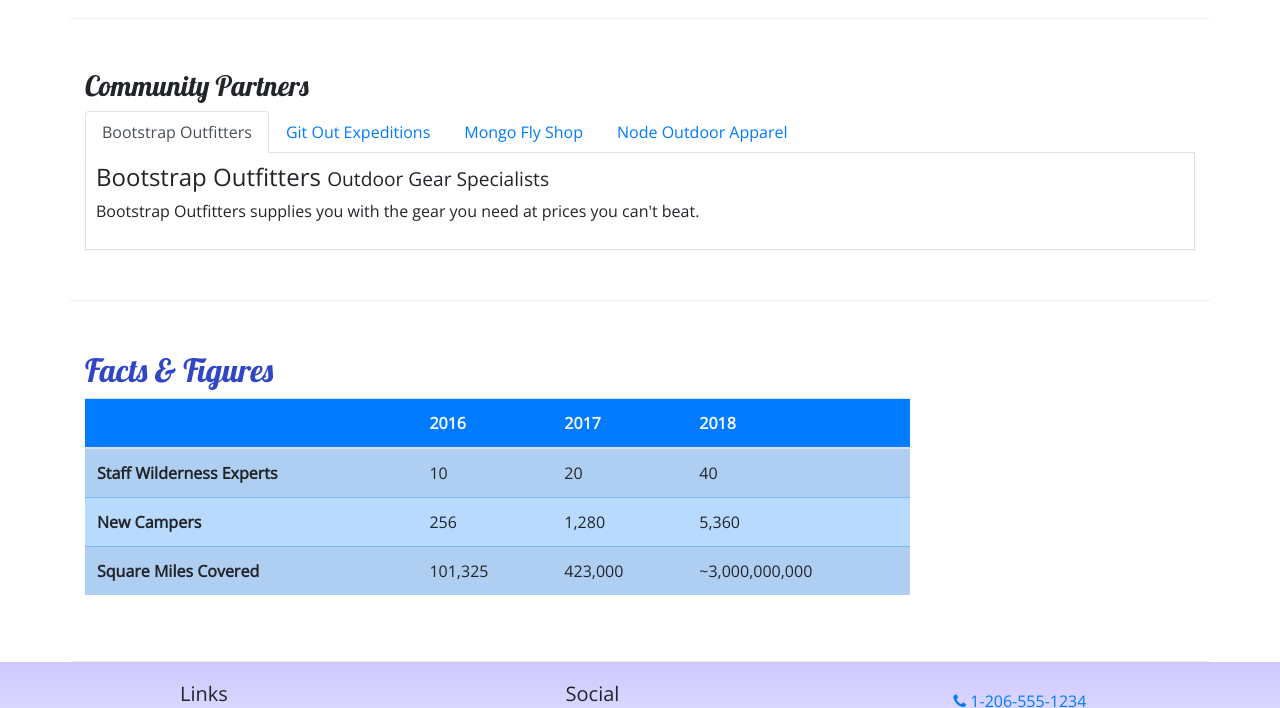
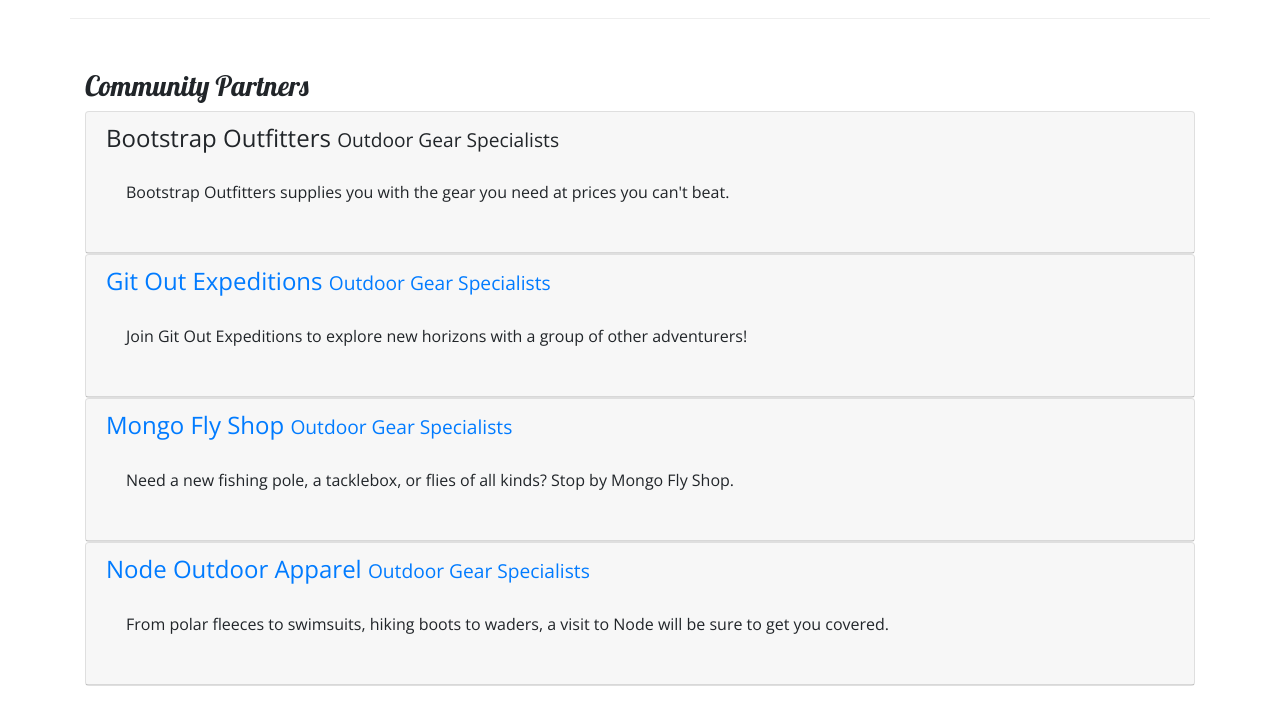
Before and after one commit to InAvision76/Nucamp-Bootstrap-Course, a website: page aboutus.html in a window 1280 px wide. Shown: the part 810-1518 px from the top of the page. Drawn offline with nearby package versions, Linux system fonts and the light colour scheme.

Commit message:
accordian adjusted

```diff
--- a/aboutus.html
+++ b/aboutus.html
@@ -140,72 +140,75 @@
       <div class="row row-content">
         <div class="col">
           <h3>Community Partners</h3>
-          <ul class="nav nav-tabs">
-            <li class="nav-item">
-              <a
-                href="#bootstrap"
-                class="nav-link active"
-                role="tab"
-                data-toggle="tab"
-                >Bootstrap Outfitters</a
-              >
-            </li>
-            <li class="nav-item">
-              <a href="#git" class="nav-link" role="tab" data-toggle="tab"
-                >Git Out Expeditions</a
-              >
-            </li>
-            <li class="nav-item">
-              <a href="#mongo" class="nav-link" role="tab" data-toggle="tab"
-                >Mongo Fly Shop</a
-              >
-            </li>
-            <li class="nav-item">
-              <a href="#node" class="nav-link" role="tab" data-toggle="tab"
-                >Node Outdoor Apparel</a
-              >
-            </li>
-          </ul>
-          <div class="tab-content">
-            <div
-              class="tab-pane fade show active"
-              id="bootstrap"
-              role="tabpanel"
-            >
+          <div id="accordion">
+            <div class="card">
+                <div role="tab" class="card-header">
+
             <h4>
+                <a data-toggle="collapse" data-target="#bootstrap">
                     Bootstrap Outfitters <small>Outdoor Gear Specialists</small>
+                </a>
             </h4>
+            <div class="collapse show" id="bootstrap" data-parent="#accordion">
+                <div class="card-body">
                     <p class="d-none d-sm-block">
                 Bootstrap Outfitters supplies you with the gear you need at
                 prices you can't beat.
               </p>
             </div>
-            <div class="tab-pane fade" id="git" role="tabpanel">
+            </div>
+         </div>
+       </div>
+            <div class="card">
+                <div role="tab" class="card-header">
                     <h4>
-                Git Out Expeditions <small>Group Adventure Expeditions</small>
+                        <a class="collapsed" data-toggle="collapse" data-target="#git">
+                            Git Out Expeditions <small>Outdoor Gear Specialists</small>
+                        </a>
                     </h4>
+                    <div class="collapse show" id="git" data-parent="#accordion">
+                    <div class="card-body">
                         <p class="d-none d-sm-block">
                 Join Git Out Expeditions to explore new horizons with a group of
                 other adventurers!
               </p>
             </div>
-            <div class="tab-pane fade" id="mongo" role="tabpanel">
+        </div>
+        </div>
+      </div>
+            <div class="card">
+                <div role="tab" class="card-header">
                     <h4>
-                Mongo Fly Shop <small>Your Neighborhood Fly Fishing Shop</small>
+                        <a class="collapsed"data-toggle="collapse" data-target="#mongo">
+                            Mongo Fly Shop <small>Outdoor Gear Specialists</small>
+                        </a>
                     </h4>
+                    <div class="collapse show" id="mongo" data-parent="#accordion">
+                    <div class="card-body">
                         <p class="d-none d-sm-block">
                 Need a new fishing pole, a tacklebox, or flies of all kinds?
                 Stop by Mongo Fly Shop.
               </p>
             </div>
-            <div class="tab-pane fade" id="node" role="tabpanel">
+            </div>
+            </div>
+        </div>
+            <div class="card">
+                <div role="tab" class="card-header">
                     <h4>
-                Node Outdoor Apparel <small>Outdoor Clothes & Shoes</small>
+                        <a class="collapsed" data-toggle="collapse" data-target="#node">
+                            Node Outdoor Apparel <small>Outdoor Gear Specialists</small>
+                        </a>
                     </h4>
+                    <div class="collapse show" id="node" data-parent="#accordion">
+                    <div class="card-body">
                         <p class="d-none d-sm-block">
                 From polar fleeces to swimsuits, hiking boots to waders, a visit
                 to Node will be sure to get you covered.
               </p>
+            </div>
+            </div>
+            </div>
           </div>
           </div>
         </div>
```
Lines whose indentation alone changed are shown as unchanged.
